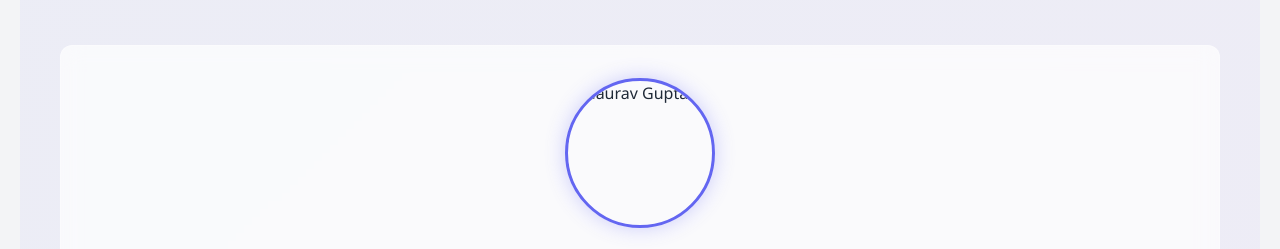
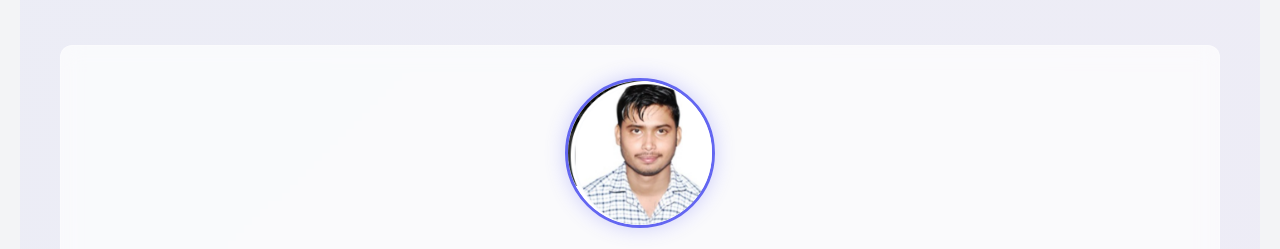
Before and after one commit to gauravgupta0612/gaurav-portfolio, a plain HTML site: page index.html in a window 1280 px wide. Shown: the part 7773-8022 px from the top of the page. Drawn offline with Linux system fonts and the light colour scheme.

Commit message:
Update Team section to use image from media folder

```diff
--- a/index.html
+++ b/index.html
@@ -463,7 +463,7 @@
             <div class="team-grid">
                 <div class="team-card glass-effect">
                     <div class="team-image">
-                        <img src="images/gaurav-profile.jpg" alt="Gaurav Gupta" class="profile-img">
+                        <img src="media/image (1).png" alt="Gaurav Gupta" class="profile-img">
                     </div>
                     <div class="team-info">
                         <h3>Gaurav Gupta</h3>
```
